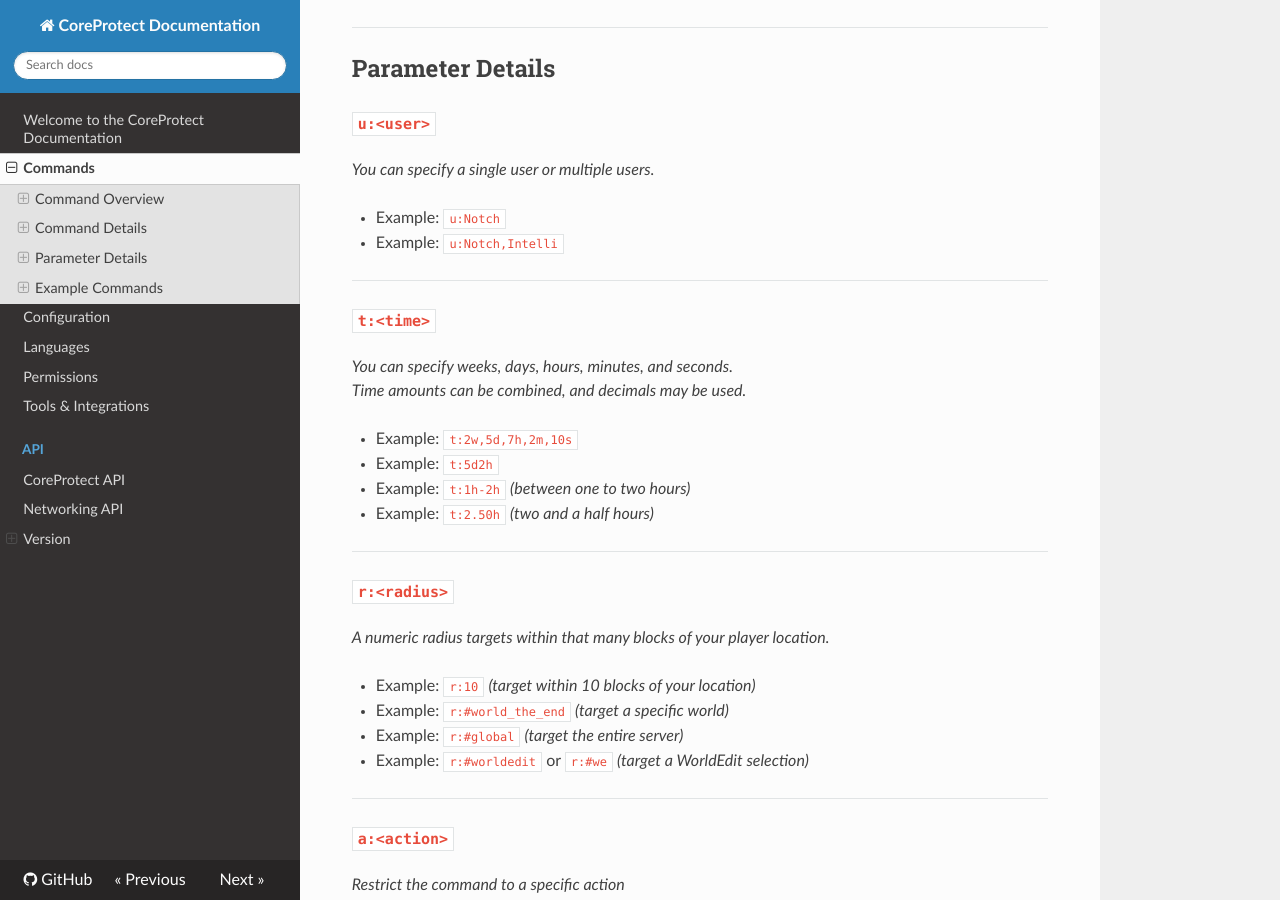
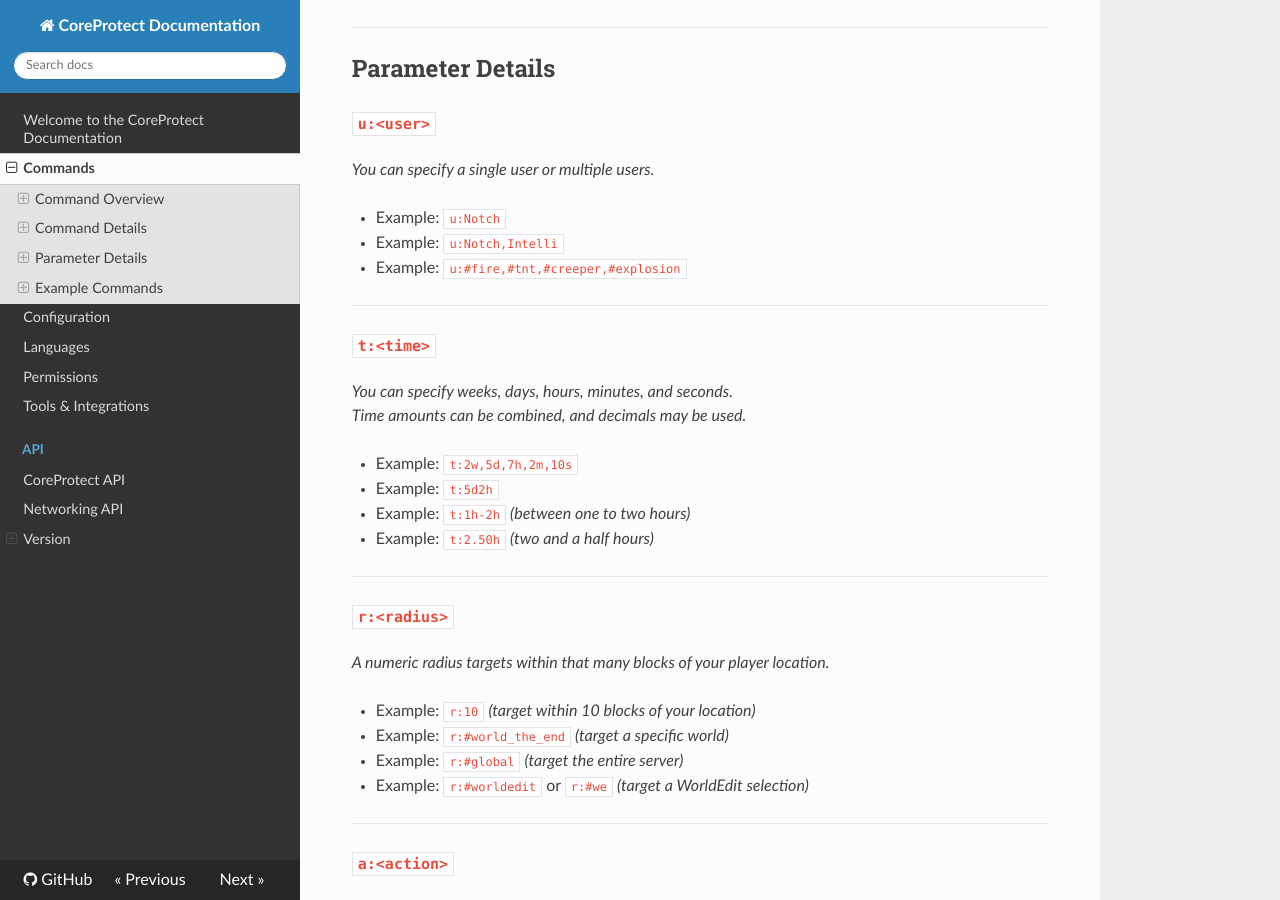
Before and after one commit to PlayPro/CoreProtect, an MkDocs documentation site: the page built from docs/commands.md, in a window 1280 px wide and 900 px high, scrolled down 3571 px. Built offline with MkDocs 1.6.1, drawn with Linux system fonts in a browser that asks for light colours; nearby versions of some CDN libraries.

```diff
--- a/docs/commands.md
+++ b/docs/commands.md
@@ -133,6 +133,7 @@ ___
 
 * Example: `u:Notch`
 * Example: `u:Notch,Intelli`
+* Example: `u:#fire,#tnt,#creeper,#explosion`
 
 ---
 
```
